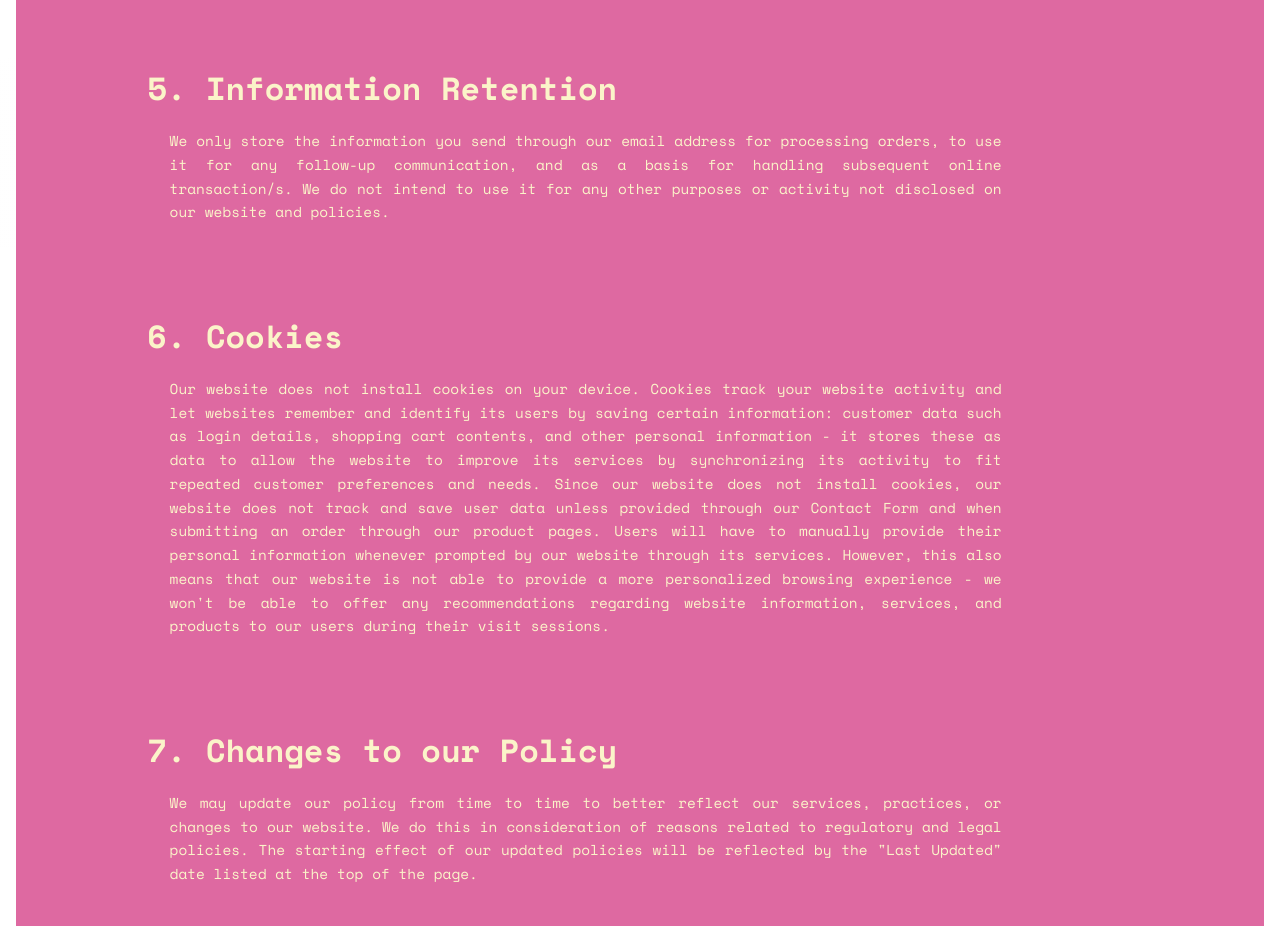
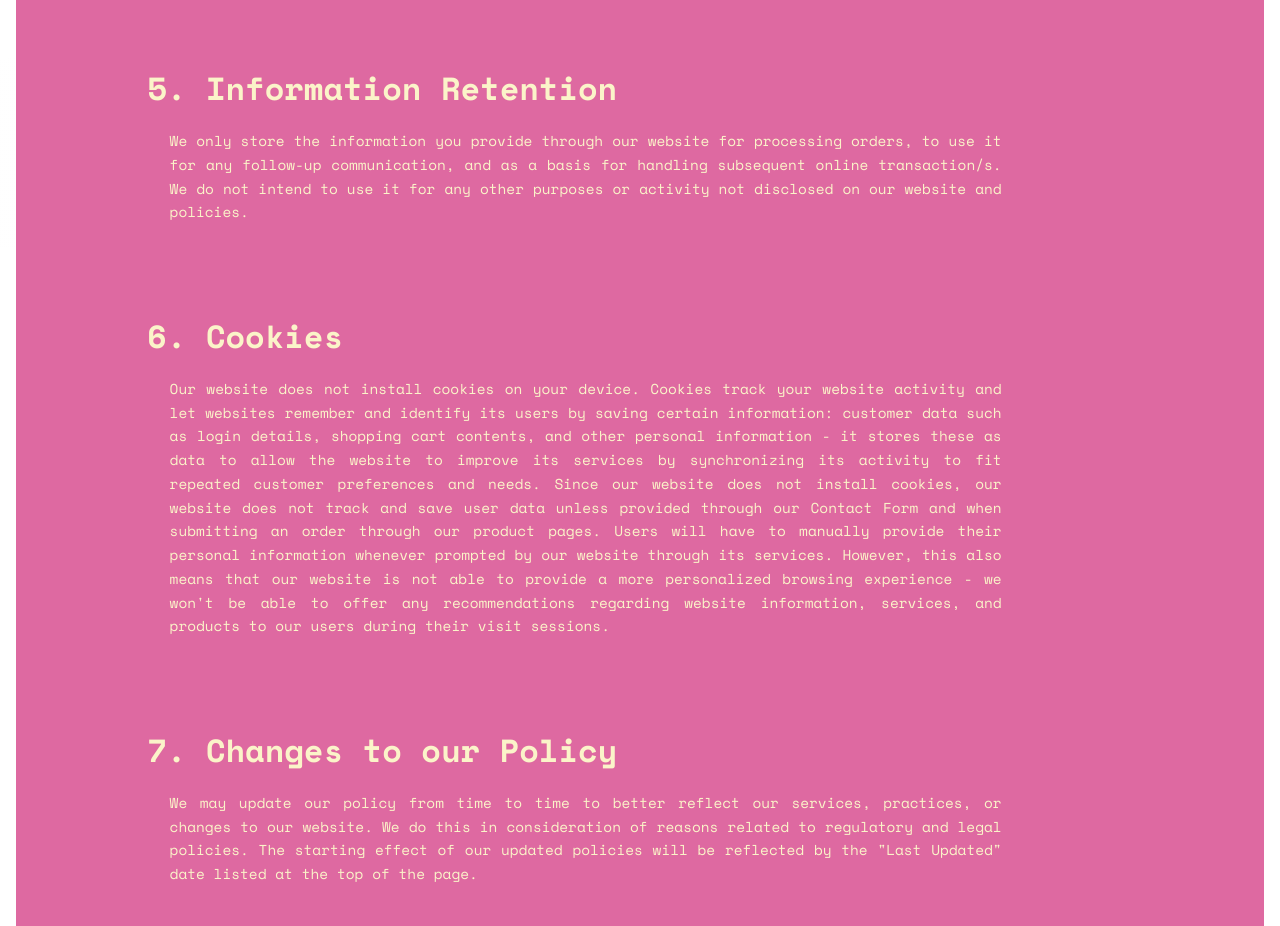
Before and after one commit to libunaomariellakathryn/gamba-website, a plain HTML site: page privacy-policy.html in a window 1280 px wide. Shown: the part 3020-3946 px from the top of the page. Drawn offline with nearby package versions, Linux system fonts and the light colour scheme; files whose address does not match are found by name.

Commit message:
Update privacy-policy.html

```diff
--- a/privacy-policy.html
+++ b/privacy-policy.html
@@ -117,7 +117,7 @@
 
         <section id="information-retention">
           <h2>5. Information Retention</h2>
-          <p>We only store the information you send through our email address for processing orders, to use it for any follow-up communication, and as a basis for handling subsequent online transaction/s. We do not intend to use it for any other purposes or activity not disclosed on our website and policies.</p>
+          <p>We only store the information you provide through our website for processing orders, to use it for any follow-up communication, and as a basis for handling subsequent online transaction/s. We do not intend to use it for any other purposes or activity not disclosed on our website and policies.</p>
         </section>
 
         <section id="cookies">
```
